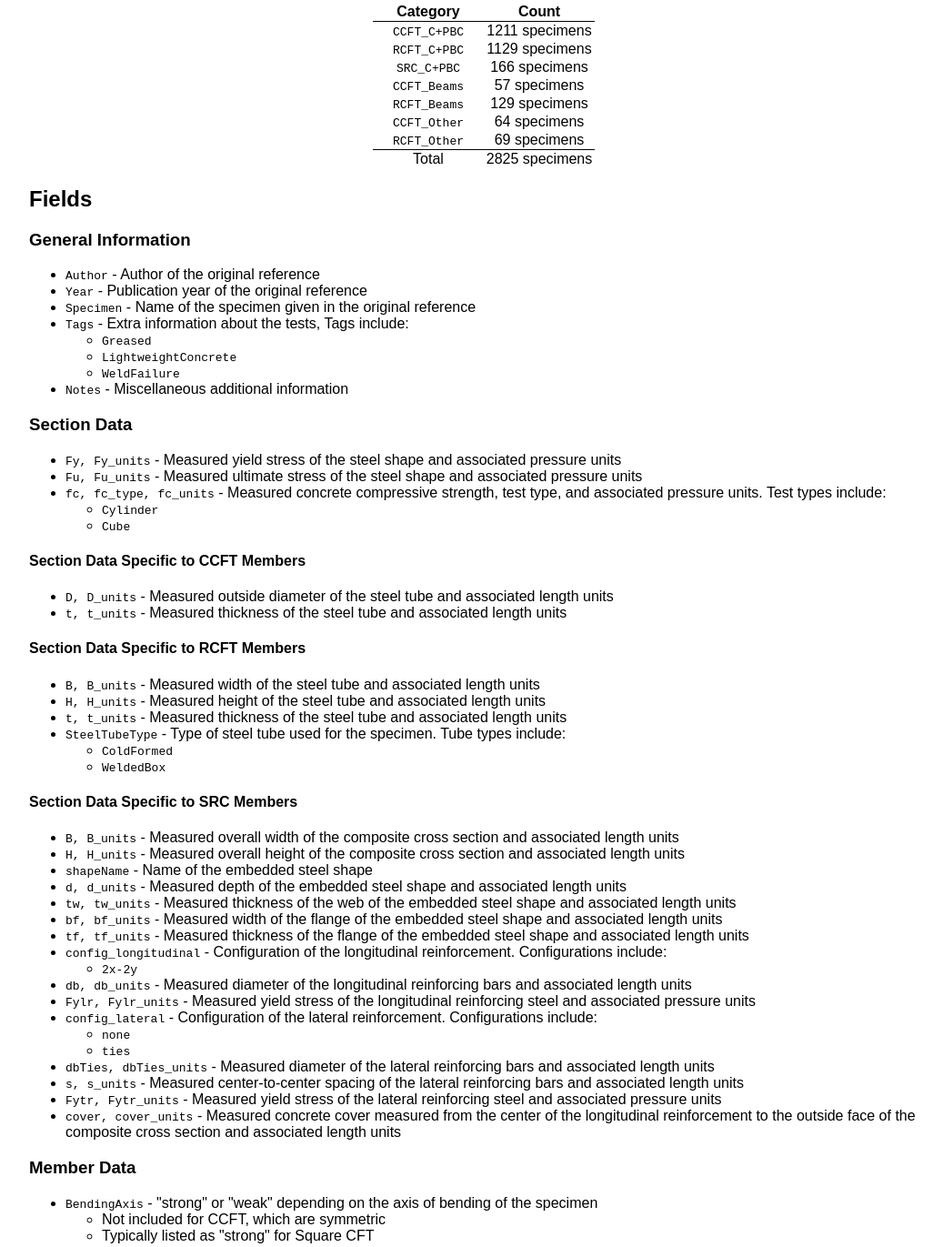
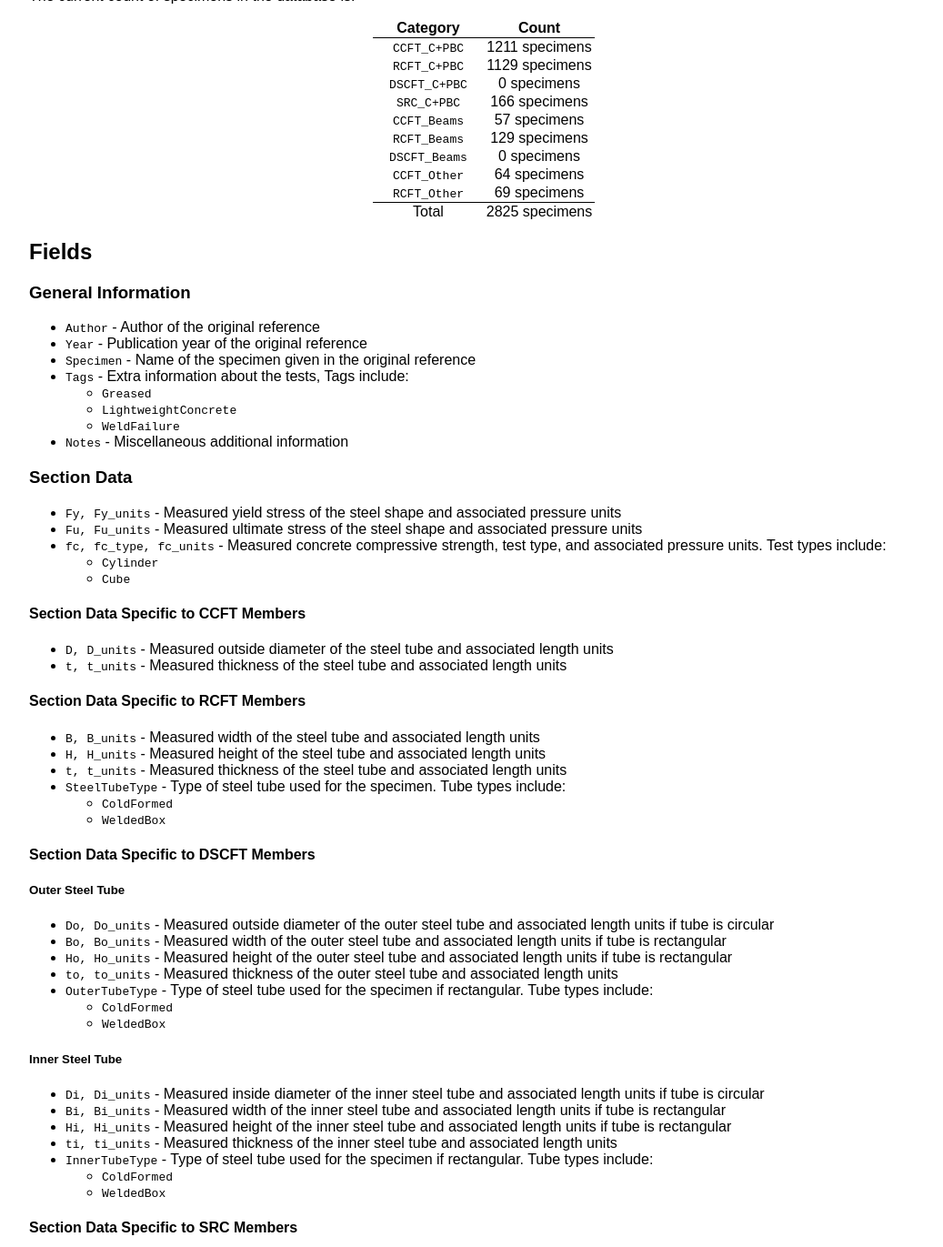
Before and after one commit to denavit/Composite-Column-Database, a plain HTML site: page docs/index.html in a window 1280 px wide. Shown: the part 813-2184 px from the top of the page at 91% size, without its empty margins (108-1145 px from the left). Drawn offline with Linux system fonts and the light colour scheme.

Commit message:
Added DSCFT information (#1)
Added Double-Skin Concrete Filled Steel tubes section data to index.html

```diff
--- a/docs/index.html
+++ b/docs/index.html
@@ -66,6 +66,7 @@ td {
 <ul>
   <li><pre>CCFT</pre> - circular concrete-filled steel tubes</li>
   <li><pre>RCFT</pre> - rectangular concrete-filled steel tubes</li>
+  <li><pre>DSCFT</pre> - double-skin concrete-filled steel tubes</li>
   <li><pre>SRC</pre> - steel-reinforced concrete</li>
 </ul>
 
@@ -78,7 +79,7 @@ td {
 
 To be included in the database, each specimen must 1) have obtained member strength in a physical experiment; 2) be described in a published work (preferably a peer-reviewed journal publication); and 3) be capable of being accurately described by the fields in this database. The following were excluded:
 <ul>
-  <li>Other section types (such as hollow tubes, sandwich tubes, and members with stiffeners)</li>
+  <li>Other section types (such as hollow tubes and members with stiffeners)</li>
   <li>Other types of loading (such as primarily shear or torsion)</li>
   <li>Cyclically loaded specimens</li>
   <li>Special member types (such as curved members)</li>
@@ -108,6 +109,10 @@ To be included in the database, each specimen must 1) have obtained member stren
       <td>1129 specimens</td>
     </tr>
     <tr>
+      <td><pre>DSCFT_C+PBC</pre></td>
+      <td>0 specimens</td>
+    </tr>
+    <tr>
       <td><pre>SRC_C+PBC</pre></td>
       <td>166 specimens</td>
     </tr>
@@ -118,6 +123,10 @@ To be included in the database, each specimen must 1) have obtained member stren
     <tr>
       <td><pre>RCFT_Beams</pre></td>
       <td>129 specimens</td>
+    </tr>
+    <tr>
+      <td><pre>DSCFT_Beams</pre></td>
+      <td>0 specimens</td>
     </tr>
     <tr>
       <td><pre>CCFT_Other</pre></td>
@@ -177,6 +186,34 @@ To be included in the database, each specimen must 1) have obtained member stren
   <li><pre>H, H_units</pre> - Measured height of the steel tube and associated length units</li>
   <li><pre>t, t_units</pre> - Measured thickness of the steel tube and associated length units</li>
   <li><pre>SteelTubeType</pre> - Type of steel tube used for the specimen. Tube types include:
+    <ul>
+      <li><pre>ColdFormed</pre></li>
+      <li><pre>WeldedBox</pre></li>
+    </ul>
+  </li>
+</ul>
+
+<h4>Section Data Specific to DSCFT Members</h4>
+<h5>Outer Steel Tube</h5>
+<ul>
+  <li><pre>Do, Do_units</pre> - Measured outside diameter of the outer steel tube and associated length units if tube is circular</li>
+  <li><pre>Bo, Bo_units</pre> - Measured width of the outer steel tube and associated length units if tube is rectangular</li>
+  <li><pre>Ho, Ho_units</pre> - Measured height of the outer steel tube and associated length units if tube is rectangular</li>
+  <li><pre>to, to_units</pre> - Measured thickness of the outer steel tube and associated length units</li>
+  <li><pre>OuterTubeType</pre> - Type of steel tube used for the specimen if rectangular. Tube types include:
+    <ul>
+      <li><pre>ColdFormed</pre></li>
+      <li><pre>WeldedBox</pre></li>
+    </ul>
+  </li>
+</ul>
+<h5>Inner Steel Tube</h5>
+<ul>
+  <li><pre>Di, Di_units</pre> - Measured inside diameter of the inner steel tube and associated length units if tube is circular</li>
+  <li><pre>Bi, Bi_units</pre> - Measured width of the inner steel tube and associated length units if tube is rectangular</li>
+  <li><pre>Hi, Hi_units</pre> - Measured height of the inner steel tube and associated length units if tube is rectangular</li>
+  <li><pre>ti, ti_units</pre> - Measured thickness of the inner steel tube and associated length units</li>
+  <li><pre>InnerTubeType</pre> - Type of steel tube used for the specimen if rectangular. Tube types include:
     <ul>
       <li><pre>ColdFormed</pre></li>
       <li><pre>WeldedBox</pre></li>
```
